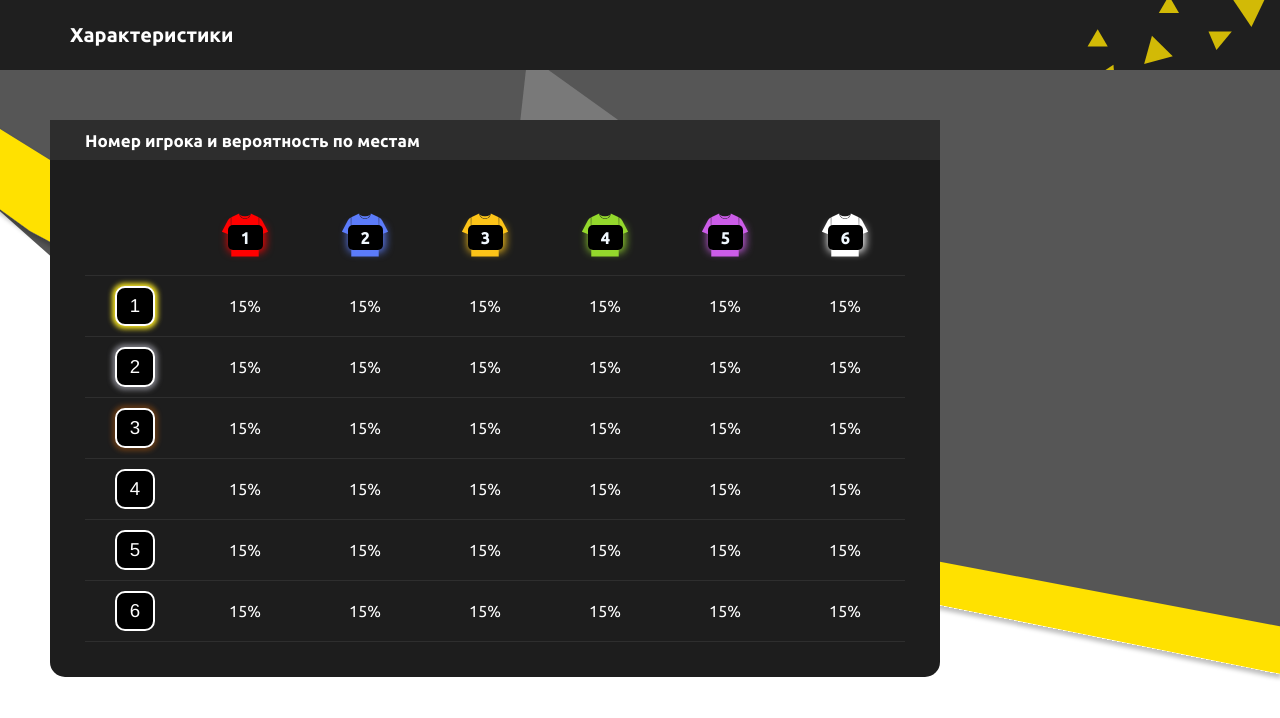
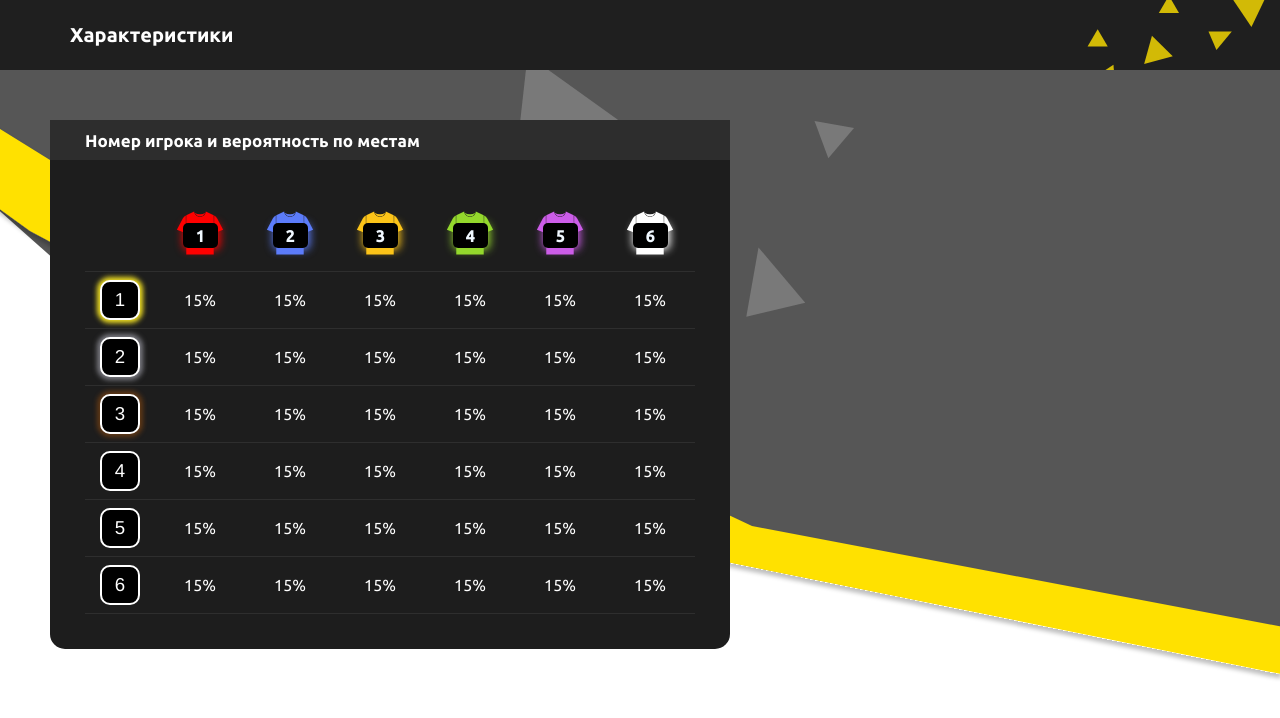
Before and after one commit to ClouRise/FANTASTICHACK2025, a Vue app in the folder frontend/front/: page / in a window 1280 px wide. Shown: the top 718 px of the page. Built offline with nearby package versions, Linux system fonts and the light colour scheme.

Commit message:
upd front

```diff
--- a/frontend/front/src/components/tableCard.vue
+++ b/frontend/front/src/components/tableCard.vue
@@ -91,14 +91,14 @@ tr{
     border-bottom: 1pt solid rgb(46, 46, 46);
 }
 td{
-    padding-inline: 30px;
-    padding-block: 10px;
+    padding-inline: 15px;
+    padding-block: 8px;
     font-family: ubuntu-regular;
     color: white;
 }
 th{
-    padding-inline: 30px;
-    padding-block: 10px;
+    padding-inline: 15px;
+    padding-block: 8px;
     font-family: ubuntu-regular;
     color: white;
 }
```
